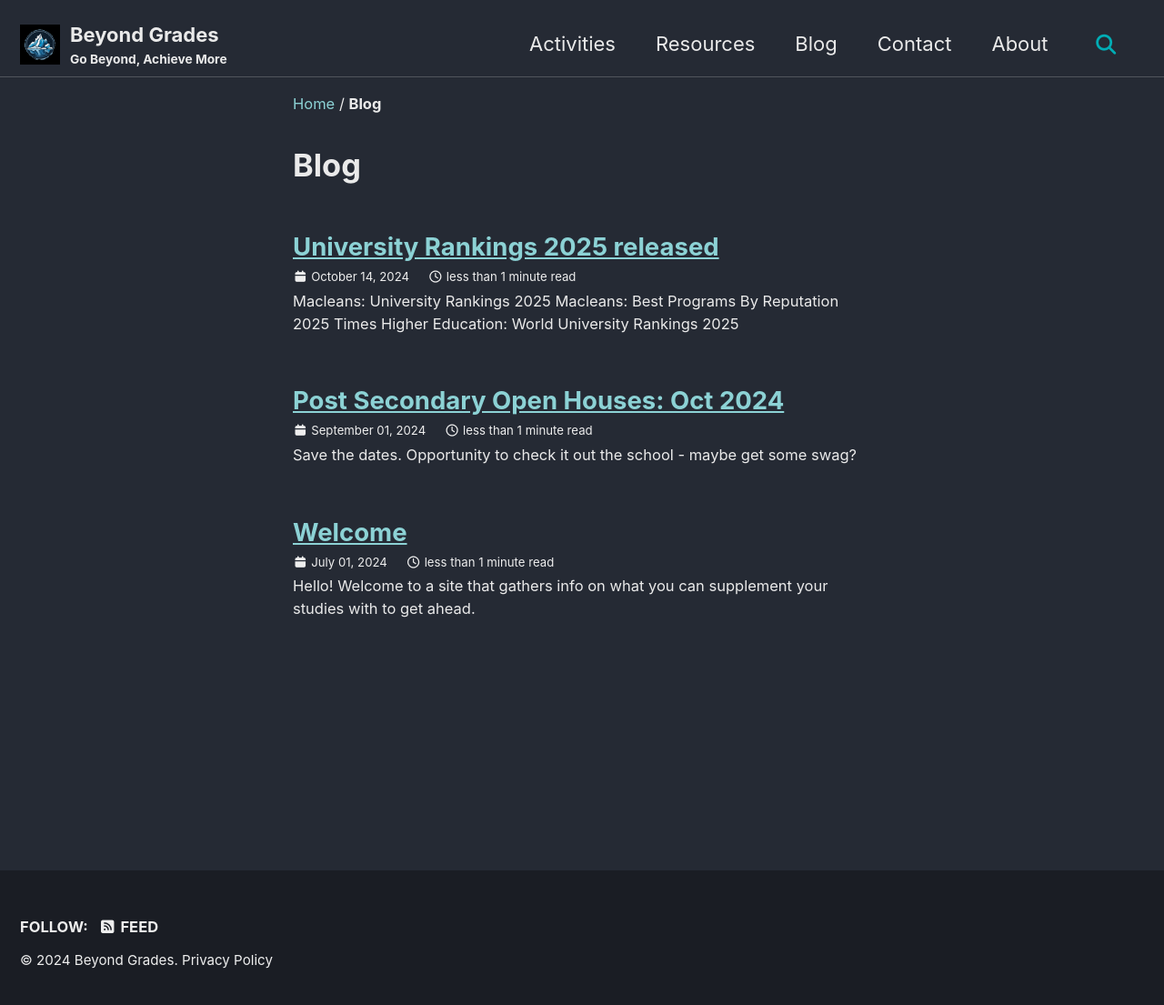
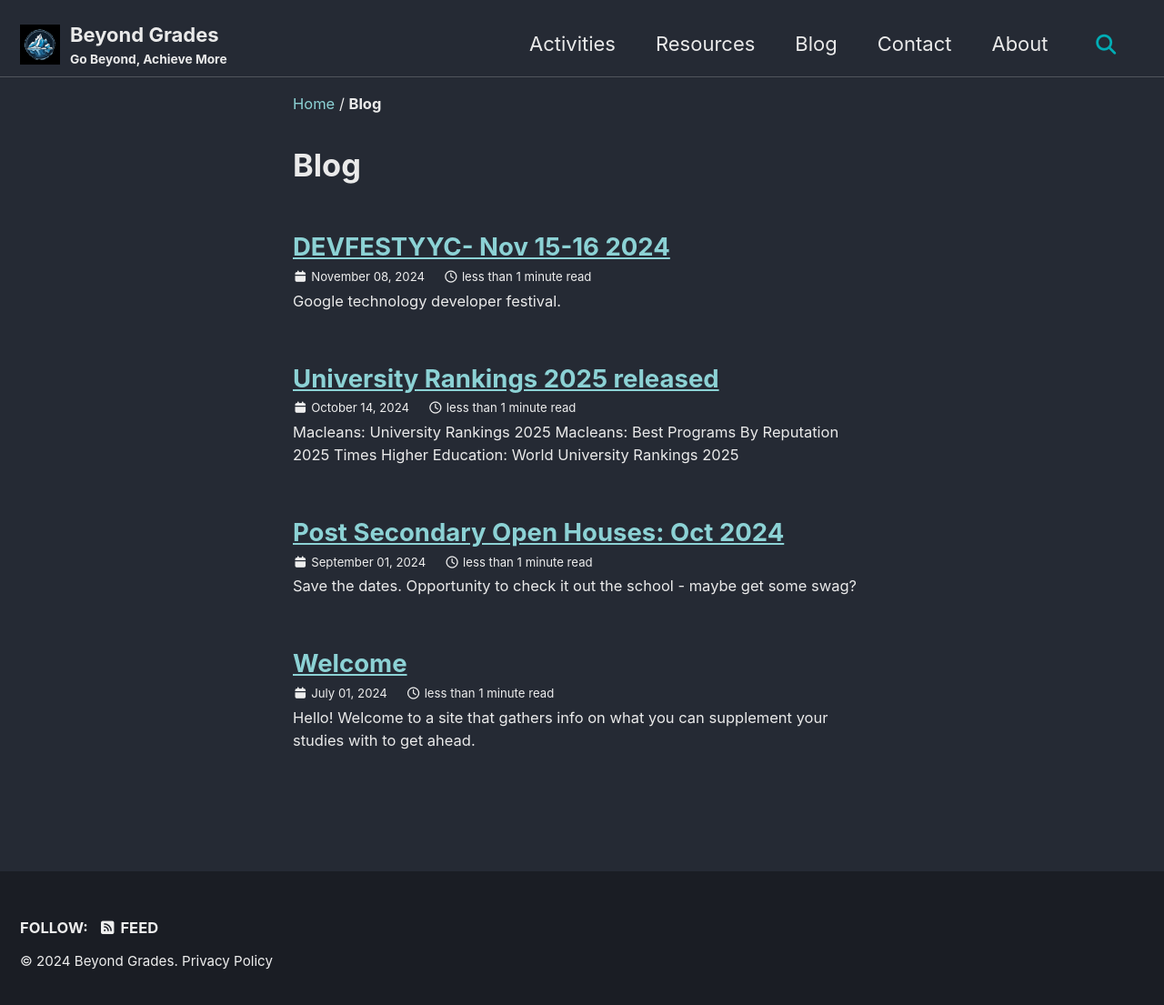
Before and after one commit to BeyondGrades/BeyondGrades.github.io, a Jekyll site: the page built from _pages/blog.md, in a window 1280 px wide and 1112 px high. Shown: the top 1105 px of the window at 91% size. Built offline with Jekyll 4.4.1, drawn with Linux system fonts in a browser that asks for light colours; cached includes are drawn as plain includes.

Commit message:
add devfestyyc, Unilever, LEO

```diff
--- /dev/null
+++ b/_blog/2024-11-08-devfestyyc-2024.md
@@ -0,0 +1,13 @@
+---
+title: "DEVFESTYYC- Nov 15-16 2024"
+---
+
+Google technology developer festival.
+
+Early Bird price for students: $39
+
+PLATFORM Innovation Center
+Calgary, AB
+November 15-16, 2024
+
+[devfestyyc.com/](https://devfestyyc.com/)
```
Also changed, not shown: _pages/scholarships.html (+11 -2 lines).
